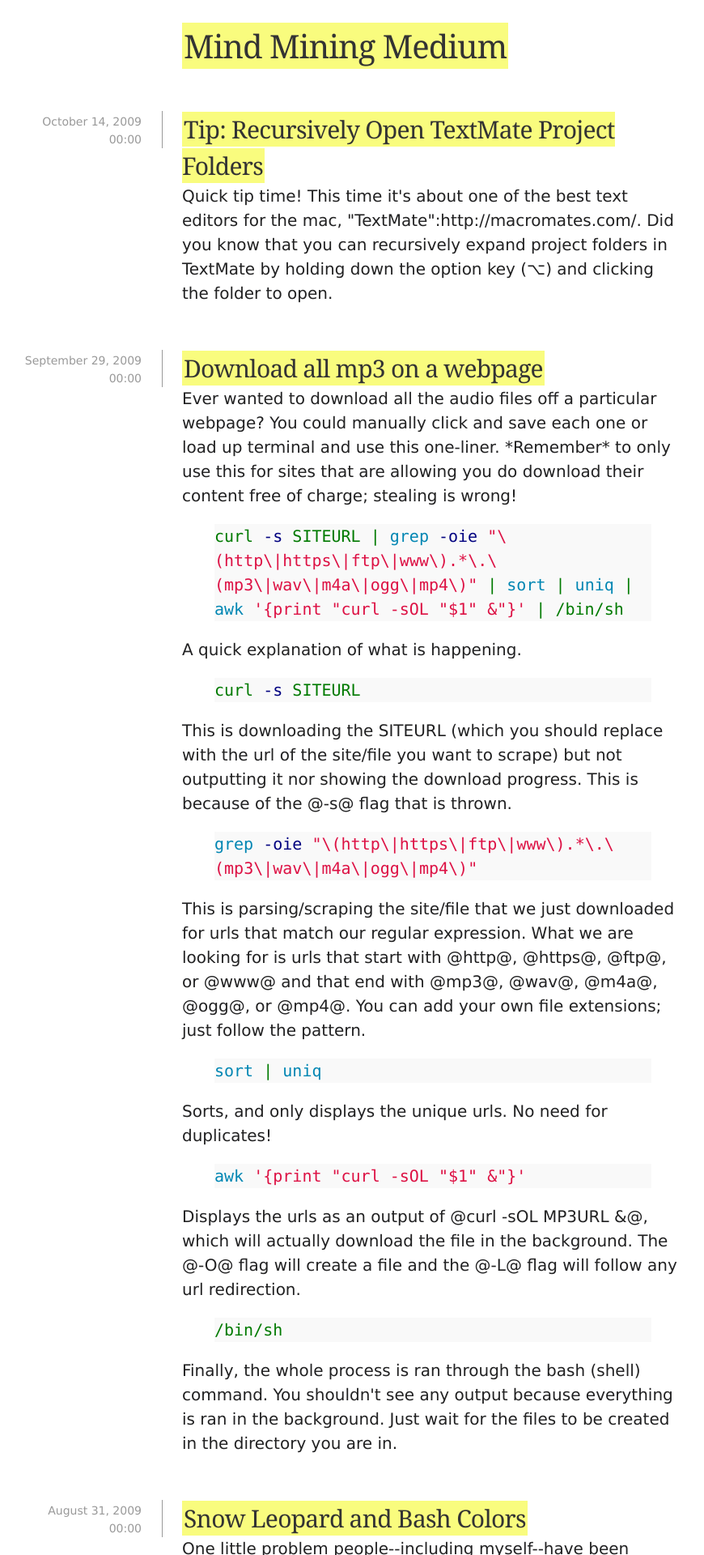
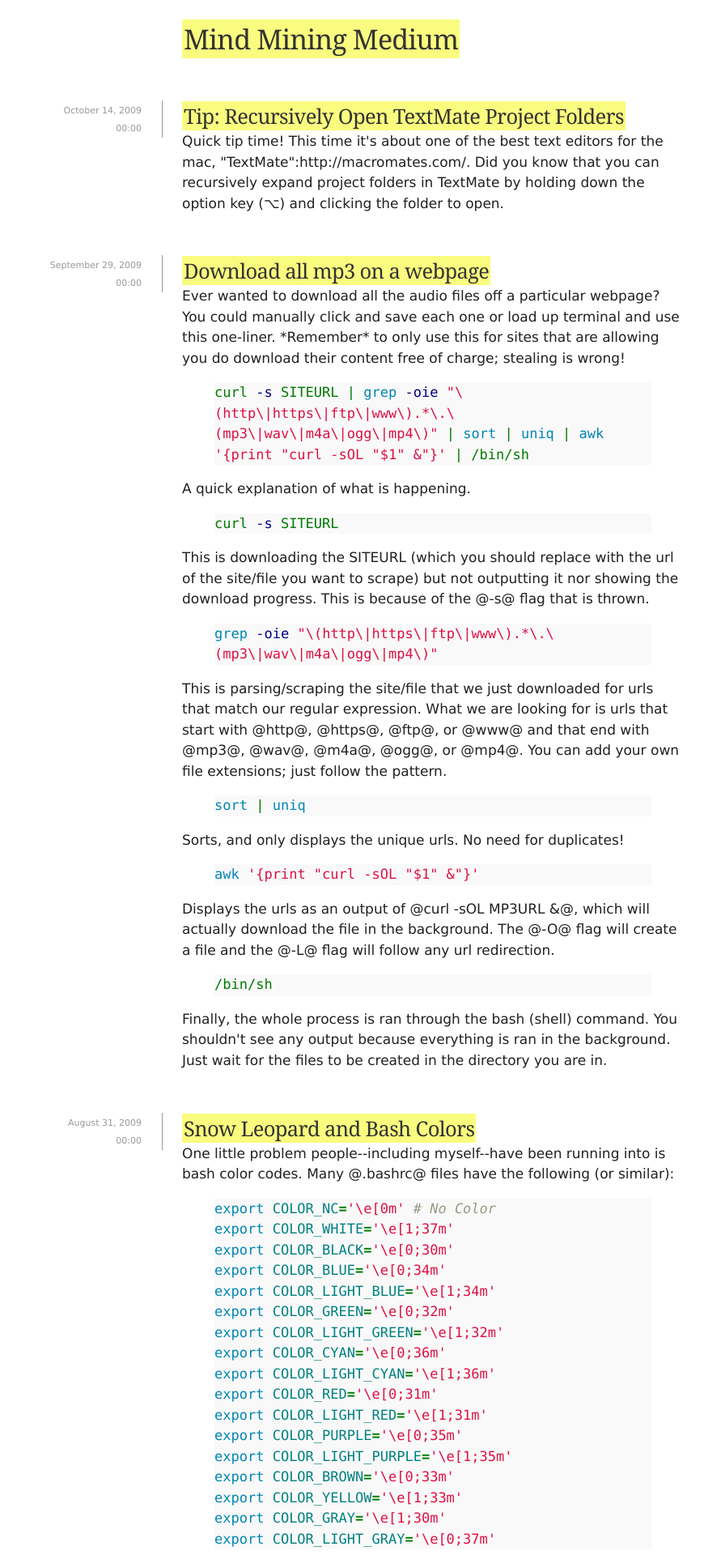
Before and after one commit to karbassi/blog, a Jekyll site: the page built from index.html, in a window 1280 px wide. Shown: the top 1920 px of the page at 81% size, without its empty margins (105-975 px from the left). Built offline with Jekyll 4.4.1, drawn with Linux system fonts in a browser that asks for light colours; the list of posts is cut into pages by our own code.

Commit message:
Fixed CSS

```diff
--- a/css/screen.css
+++ b/css/screen.css
@@ -1,26 +1,162 @@
-body,html{font-size:20px;line-height:1.5;margin:0 5px;font-family:Corbel, 'Lucida Grande', Helvetica, sans-serif;color:#212122;background-color:#FFF;}
-tt,pre,code,samp,kbd{font-family:Consolas, 'Lucida Console', 'Bitstream Vera Sans Mono', 'Courier New', monospace;color:#000;}
-pre{color:#333;background-color:#F9F9F9;white-space:pre-wrap;}
-code{color:#007A00;}
-a{color:#333;text-decoration:none;padding:1px 2px;background:#F9FC7E;}
-a:hover{color:#666;background:none;}
-h1,h2,h3,h4,h5,h6{font-family:Georgia, 'Bitstream Vera Sans Serif', 'Lucida Grande', Helvetica, Verdana, sans-serif;letter-spacing:-.025em;}
-h3{color:#666;font-weight:normal !important;margin-bottom:0;}
-h4,h2,h1{color:#666;font-weight:400;margin-bottom:0;}
-img{background:#FFF !important;border:1px solid #999;padding:5px;margin:0;}
-img a{text-decoration:none !important;background:#FFF !important;margin:0;}
-input{border:1px solid #999;}
-blockquote{border-left: 5px solid #FC8141; margin-left: 0; padding-left:2em;}
-.disqus a{text-decoration:none !important;background:#FFF !important;}
-.header{margin-bottom:20px;}
-.wrapper{width:620px;margin:1em auto;}
-.main{margin:50px 0;}
-.datetime{font-size:14px;line-height:22px;color:#999;position:relative;float:left;margin-left:-200px;padding:2px 25px 0 0;border-right:1px solid #999;width:150px;text-align:right;clear:both;}
-.navleft{font-size:12px;position:relative;float:left;}
-.navright{font-size:12px;position:relative;float:right;}
-.navcenter{font-size:12px;text-align:center;width:500px;}
-.datetime a{color:#666;}
-.post{padding-bottom:30px;}
-.disqus{font-family:Georgia, 'Times New Roman', Times !important;size:16px;line-height:150% !important;color:#333 !important;}
-.allposts, .disqus{border-top:1px solid #CCC;clear:both;float:left;margin-top:30px;width:620px;}
-.allposts li{list-style-type:none;margin-left:-40px;margin-top:7px;}
+body,
+html {
+    background-color  : #FFF;
+    color             : #212122;
+    font-family       : Corbel, 'Lucida Grande', Helvetica, sans-serif;
+    font-size         : 17px;
+    line-height       : 1.5;
+    margin            : 0 5px;
+}
+
+tt,pre,code,samp,kbd {
+    color             : #000;
+    font-family       : Consolas, 'Lucida Console', 'Bitstream Vera Sans Mono', 'Courier New', monospace;
+}
+
+pre {
+    background-color  : #F9F9F9;
+    color             : #333;
+    white-space       : pre-wrap;
+}
+
+code {
+    color             : #007A00;
+}
+
+a {
+    background        : #F9FC7E;
+    color             : #333;
+    padding           : 1px 2px;
+    text-decoration   : none;
+}
+
+a:hover {
+    background        : none;
+    color             : #666;
+}
+
+h1,
+h2,
+h3,
+h4,
+h5,
+h6 {
+    font-family       : Georgia, 'Bitstream Vera Sans Serif', 'Lucida Grande', Helvetica, Verdana, sans-serif;
+    letter-spacing    : -.025em;
+}
+
+h3 {
+    color             : #666;
+    font-weight       : normal !important;
+    margin-bottom     : 0;
+}
+
+h1,
+h2,
+h4 {
+    color             : #666;
+    font-weight       : 400;
+    margin-bottom     : 0;
+}
+
+img {
+    background        : #FFF !important;
+    border            : 1px solid #999;
+    margin            : 0;
+    padding           : 5px;
+}
+
+img a {
+    background        : #FFF !important;
+    margin            : 0;
+    text-decoration   : none !important;
+}
+
+input {
+    border            : 1px solid #999;
+}
+
+blockquote {
+    border-left       : 5px solid #FC8141;
+    margin-left       : 0;
+    padding-left      : 2em;
+}
+
+.disqus a {
+    background        : #FFF !important;
+    text-decoration   : none !important;
+}
+
+.header {
+    margin-bottom     : 18px;
+}
+
+.wrapper {
+    margin            : 1em auto;
+    width             : 620px;
+}
+
+.main {
+    margin            : 50px 0;
+}
+
+.datetime {
+    border-right      : 1px solid #999;
+    clear             : both;
+    color             : #999;
+    float             : left;
+    font-size         : 11px;
+    line-height       : 22px;
+    margin-left       : -200px;
+    padding           : 2px 25px 0 0;
+    position          : relative;
+    text-align        : right;
+    width             : 150px;
+}
+
+.navleft {
+    float             : left;
+    font-size         : 12px;
+    position          : relative;
+}
+
+.navright {
+    float             : right;
+    font-size         : 12px;
+    position          : relative;
+}
+
+.navcenter {
+    font-size         : 12px;
+    text-align        : center;
+    width             : 500px;
+}
+
+.datetime a {
+    color             : #666;
+}
+
+.post {
+    padding-bottom    : 30px;
+}
+
+.disqus {
+    color             : #333 !important;
+    font-family       : Georgia, 'Times New Roman', Times !important;
+    line-height       : 150% !important;
+    size              : 16px;
+}
+
+.allposts, .disqus {
+    border-top        : 1px solid #CCC;
+    clear             : both;
+    float             : left;
+    margin-top        : 30px;
+    width             : 620px;
+}
+
+.allposts li {
+    list-style-type   : none;
+    margin-left       : -40px;
+    margin-top        : 7px;
+}
```
